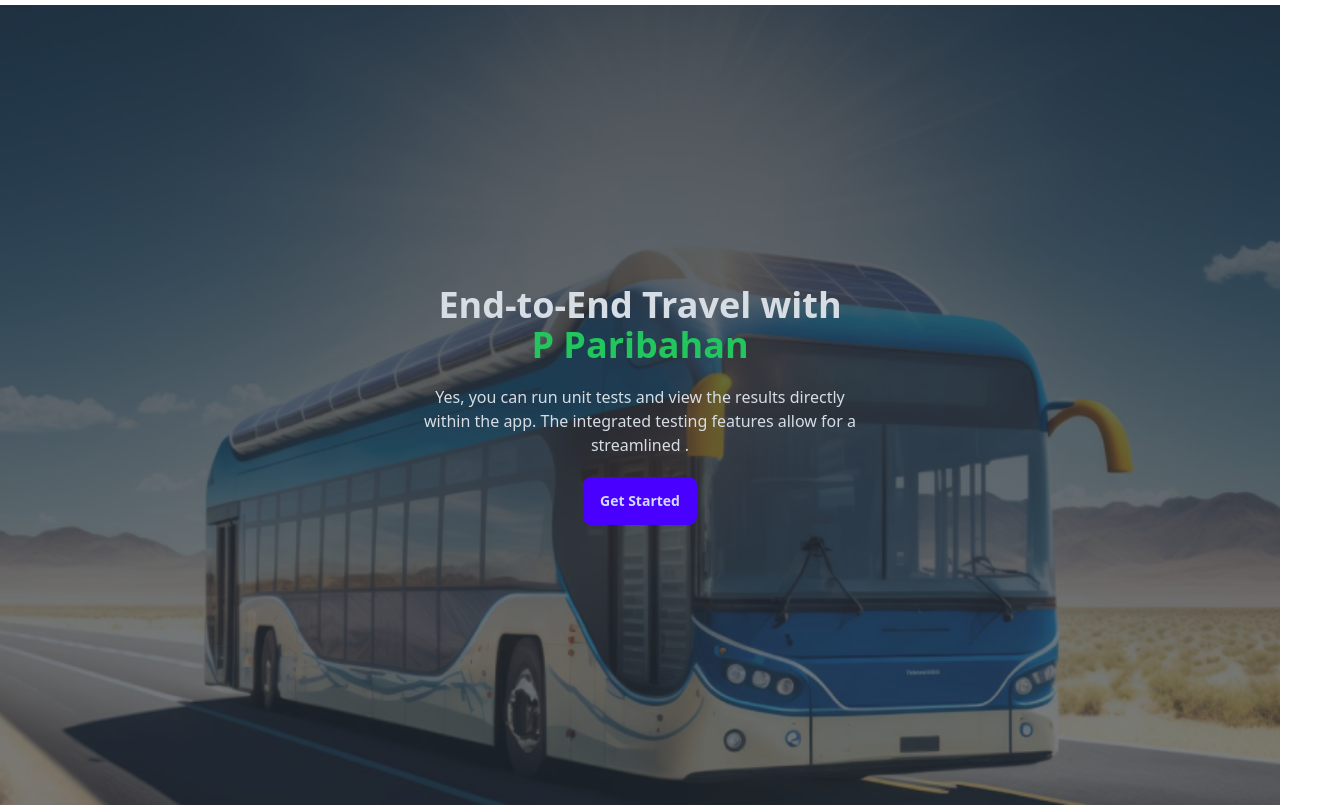
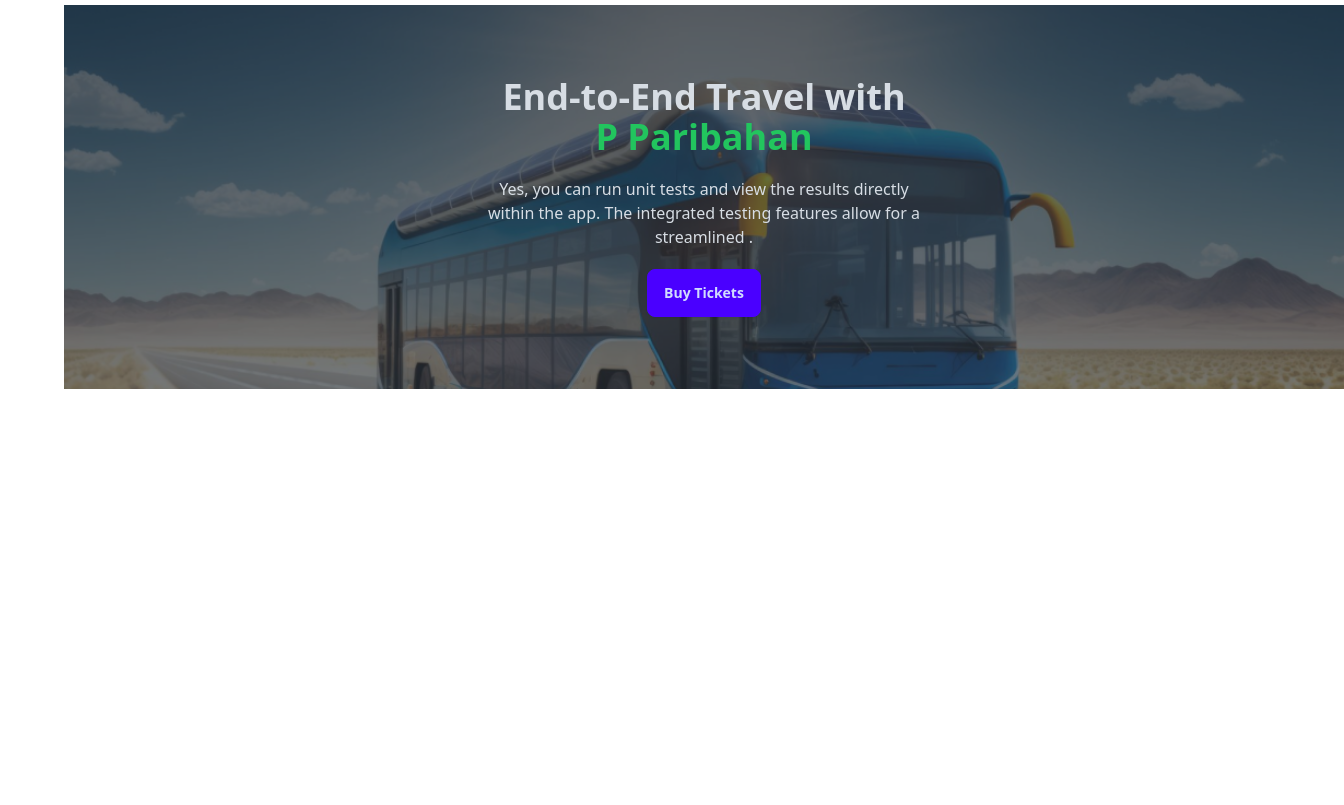
Before and after one commit to emran23699/Bus-Ticket, a plain HTML site: page index.html in a window 1280 px wide. Shown: the part 99-904 px from the top of the page, 1344 px wide, since content can reach past the window. After the commit the page ends 800 px from the top, so only its background shows below. Drawn offline with nearby package versions, Linux system fonts and the light colour scheme.

```diff
--- a/index.html
+++ b/index.html
@@ -36,7 +36,7 @@
     <main>
 
         <section>
-            <div class="hero min-h-screen" style="background-image: url(images/banner.png);">
+            <div class="hero h-96 ml-16   w-10/12/12  " style="background-image: url(images/banner.png);">
                 <div class="hero-overlay bg-opacity-60"></div>
                 <div class="hero-content text-center text-neutral-content">
                     <div class="max-w-md">
@@ -44,7 +44,7 @@
                                 Paribahan</span></h1>
                         <p class="mb-5">Yes, you can run unit tests and view the results directly within the app. The
                             integrated testing features allow for a streamlined .</p>
-                        <button class="btn btn-primary">Get Started</button>
+                        <button class="btn btn-primary">Buy Tickets</button>
                     </div>
                 </div>
             </div>
```
